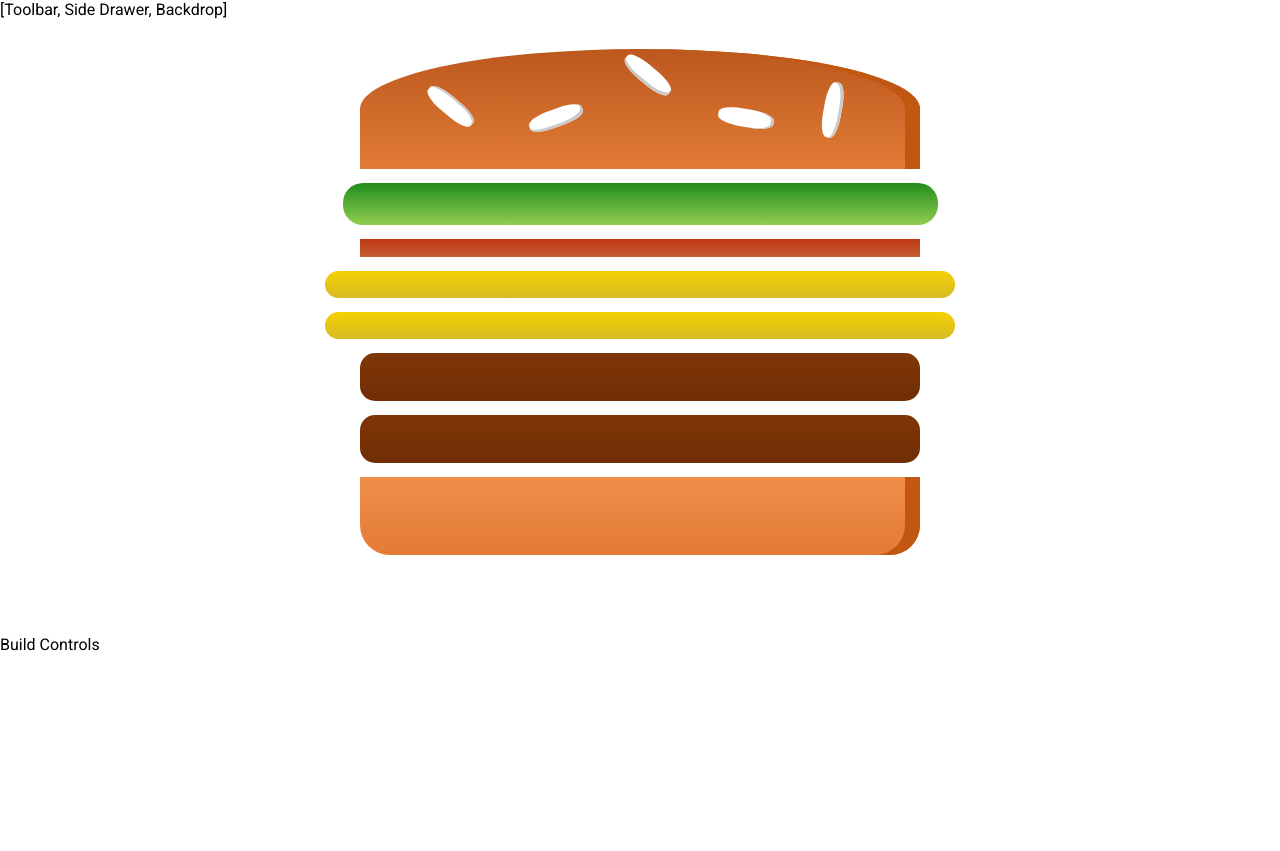
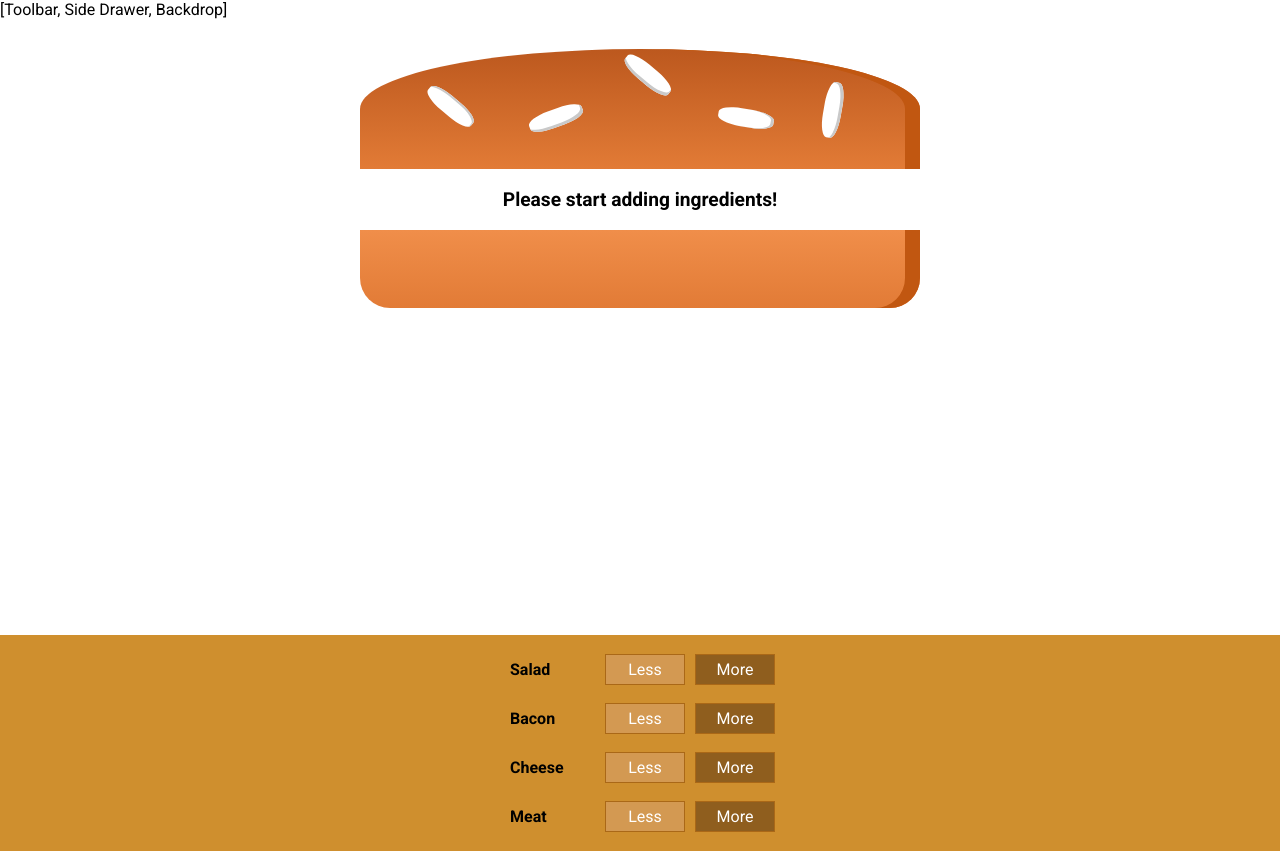
Before and after one commit to tommywilczek/Burger-Builder-React-App, a React (Create React App) app: page / in a window 1280 px wide. Before the commit the page ends 800 px from the top, so only its background shows below. Built offline with nearby package versions, Linux system fonts and the light colour scheme.

Commit message:
Created BuildControl and BuildControls component

```diff
--- /dev/null
+++ b/src/components/Burger/BuildControls/BuildControl/BuildControl.js
@@ -0,0 +1,13 @@
+import React from 'react'
+
+import classes from './BuildControl.module.css'
+
+export default function BuildControl(props) {
+    return (
+        <div className={classes.BuildControl}>
+            <div className={classes.Label}>{props.ingredientLabel}</div>
+            <button className={classes.Less}>Less</button>
+            <button className={classes.More}>More</button>
+        </div>
+    )
+}
--- /dev/null
+++ b/src/components/Burger/BuildControls/BuildControl/BuildControl.module.css
@@ -0,0 +1,56 @@
+.BuildControl {
+    display: flex;
+    justify-content: space-between;
+    align-items: center;
+    margin: 5px 0;
+}
+
+.BuildControl button {
+    display: block;
+    font: inherit;
+    padding: 5px;
+    margin: 0 5px;
+    width: 80px;
+    border: 1px solid #AA6817;
+    cursor: pointer;
+    outline: none;
+}
+
+.BuildControl button:disabled {
+    background-color: #AC9980;
+    border: 1px solid #7E7365;
+    color: #ccc;
+    cursor: default;
+}
+
+.BuildControl button:hover:disabled {
+    background-color: #AC9980;
+    color: #ccc;
+    cursor: not-allowed;
+}
+
+.Label {
+    padding: 10px;
+    font-weight: bold;
+    width: 80px;
+}
+
+.BuildControl .Less {
+    background-color: #D39952;
+    color: white;
+}
+
+.BuildControl .More {
+    background-color: #8F5E1E;
+    color: white;
+}
+
+.BuildControl .Less:hover, .BuildControl .Less:active {
+    background-color: #DAA972;
+    color: white;
+}
+
+.BuildControl .More:hover,.BuildControl .More:active {
+    background-color: #99703F;
+    color: white;
+}
--- /dev/null
+++ b/src/components/Burger/BuildControls/BuildControls.js
@@ -0,0 +1,21 @@
+import React from 'react'
+
+import classes from './BuildControls.module.css'
+import BuildControl from './BuildControl/BuildControl'
+
+const controls = [
+    { label: 'Salad', type: 'salad'},
+    { label: 'Bacon', type: 'bacon'},
+    { label: 'Cheese', type: 'cheese'},
+    { label: 'Meat', type: 'Meat'},
+]
+
+export default function BuildControls(props) {
+    return (
+        <div className={classes.BuildControls}>
+            {controls.map(ctrl => (
+                <BuildControl key={ctrl.label} ingredientLabel={ctrl.label} />
+            ))}
+        </div>
+    )
+}
--- /dev/null
+++ b/src/components/Burger/BuildControls/BuildControls.module.css
@@ -0,0 +1,51 @@
+.BuildControls {
+    width: 100%;
+    background-color: #CF8F2E;
+    display: flex;
+    flex-flow: column;
+    align-items: center;
+    box-shadow: 0 2px 1px #ccc;
+    margin: auto;
+    padding: 10px 0;
+}
+
+.OrderButton {
+    background-color: #DAD735;
+    outline: none;
+    cursor: pointer;
+    border: 1px solid #966909;
+    color: #966909;
+    font-family: inherit;
+    font-size: 1.2em;
+    padding: 15px 30px;
+    box-shadow: 2px 2px 2px #966909;
+}
+
+.OrderButton:hover, .OrderButton:active {
+    background-color: #A0DB41;
+    border: 1px solid #966909;
+    color: #966909;
+}
+
+.OrderButton:disabled {
+    background-color: #C7C6C6;
+    cursor: not-allowed;
+    border: 1px solid #ccc;
+    color: #888888;
+}
+
+.OrderButton:not(:disabled) {
+    animation: enable 0.3s linear;
+}
+
+@keyframes enable {
+    0% {
+        transform: scale(1);
+    }
+    60% {
+        transform: scale(1.1);
+    }
+    100% {
+        transform: scale(1);
+    }
+}
--- a/src/components/Burger/Burger.js
+++ b/src/components/Burger/Burger.js
@@ -4,14 +4,22 @@
 import BurgerIngredient from './BurgerIngredient/BurgerIngredient'
 
 export default function Burger(props) {
-    const ingredientsArray = Object.keys(props.ingredients) // since props.ingredients is a JS object, not an array, we need to turn it into an array so we can loop through it with map()
+    let ingredientsArray = Object.keys(props.ingredients) // since props.ingredients is a JS object, not an array, we need to turn it into an array so we can loop through it with map()
         .map(igKey => {
             return [...Array(props.ingredients[igKey])] // creates a new array for the number of each type of ingredient (the 'key' that is created)
                 .map((_, i) => { // the _ means you don't care about the name of that object, but need its index, the 'i'
                     return <BurgerIngredient key={igKey + i} type={igKey} />; // setting the 'key' like this ensures that the key will be unique to each ingredient. Making sure the type is igKey implies that the keys you set in the BurgerBuilder state must be the same as the strings you check for in the switch/case in BurgerIngredient
                 }
             );
-        });
+        })
+        .reduce((arr, el) => { // flatenned this 2d array into one flat array
+            return arr.concat(el);
+        }, []);
+
+    if (ingredientsArray.length === 0) {
+        ingredientsArray = <p>Please start adding ingredients!</p>
+    }
+    console.log('ingredientsArray', ingredientsArray);
     return (
         <div className={classes.Burger}>
             <BurgerIngredient type="bread-top" />
--- a/src/containers/BurgerBuilder/BurgerBuilder.js
+++ b/src/containers/BurgerBuilder/BurgerBuilder.js
@@ -1,21 +1,22 @@
 import React, { Component, Fragment } from 'react';
 
-import Burger from '../../components/Burger/Burger'
+import Burger from '../../components/Burger/Burger';
+import BuildControls from '../../components/Burger/BuildControls/BuildControls'
 
 class BurgerBuilder extends Component {
     state = {
         ingredients: {
-            salad: 1,
-            bacon: 1,
-            cheese: 2,
-            meat: 2
+            salad: 0,
+            bacon: 0,
+            cheese: 0,
+            meat: 0
         }
     }
     render () {
         return (
             <Fragment>
                 <Burger ingredients={this.state.ingredients} />
-                <div>Build Controls</div>
+                <BuildControls />
             </Fragment>
         );
     }
```
